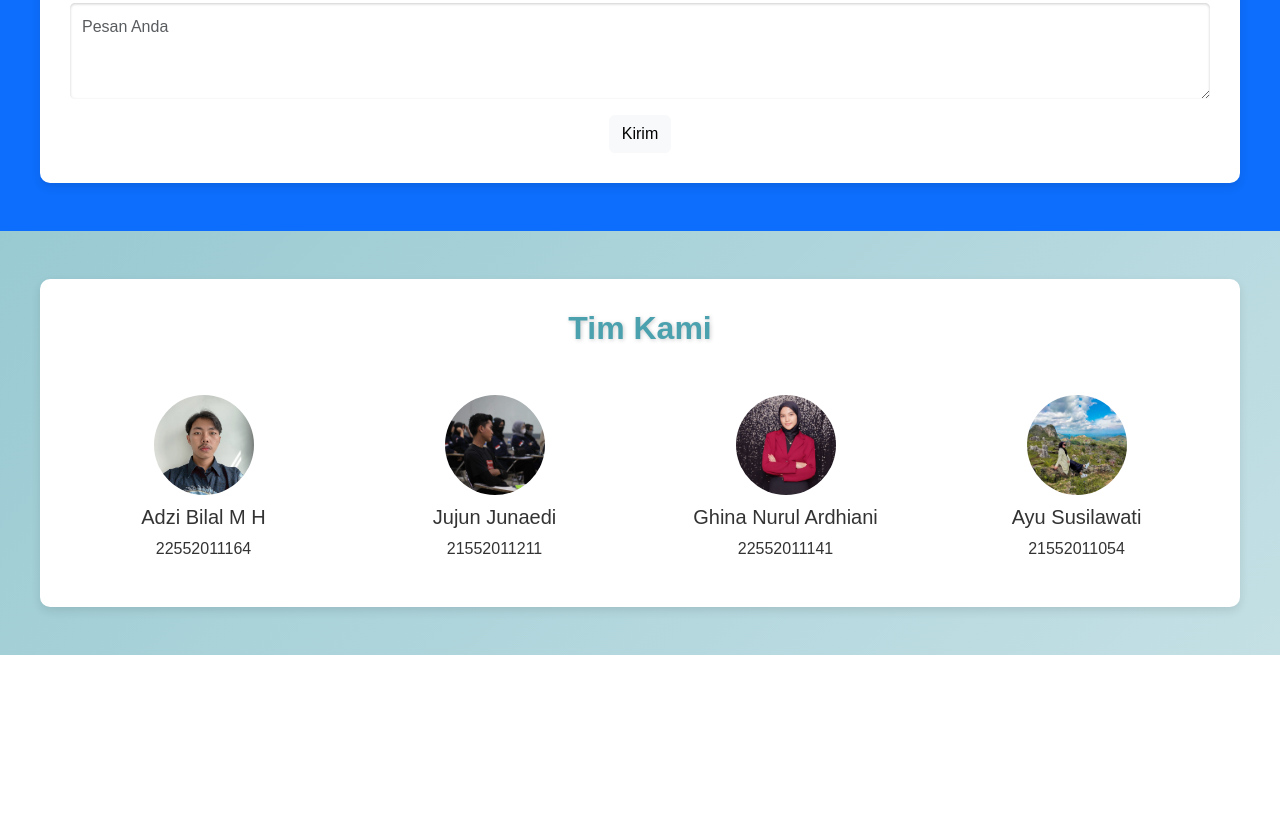
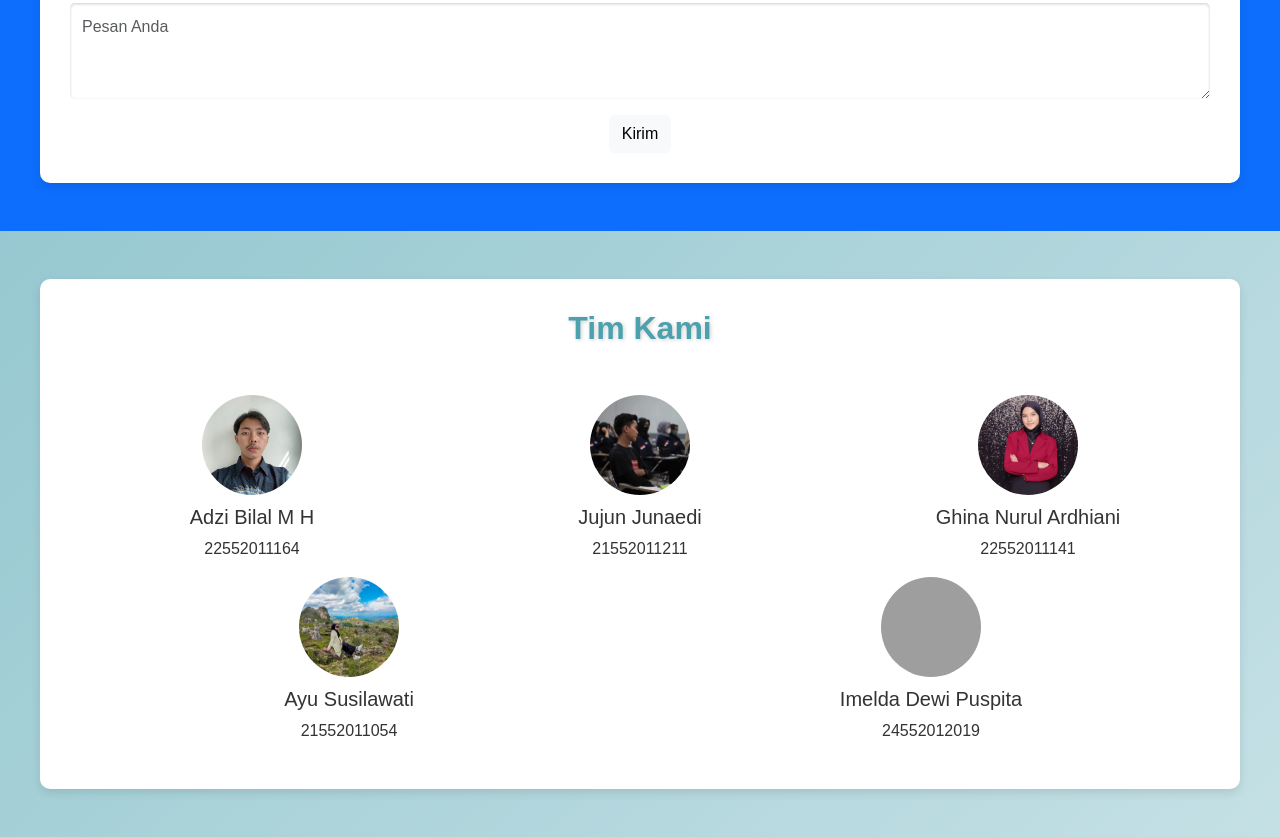
Before and after one commit to adzibilal/lp-kelompok3, a plain HTML site: page index.html in a window 1280 px wide. Shown: the part 2835-3672 px from the top of the page. Before the commit the page ends 3490 px from the top, so only its background shows below. Drawn offline with nearby package versions, Linux system fonts and the light colour scheme; grey boxes are pictures that could not be loaded.

Commit message:
Update team member layout in index.html for better responsiveness

```diff
--- a/index.html
+++ b/index.html
@@ -263,7 +263,7 @@
         <section class="container my-5">
             <h2 class="text-center">Tim Kami</h2>
             <div class="row">
-                <div class="col-md-3 text-center">
+                <div class="col-md-4 text-center">
                     <img
                         src="assets/images/team/adzi.JPG"
                         class="ava-team"
@@ -273,7 +273,7 @@
                     <h5>Adzi Bilal M H</h5>
                     <p>22552011164</p>
                 </div>
-                <div class="col-md-3 text-center">
+                <div class="col-md-4 text-center">
                     <img
                         src="assets/images/team/jujun.jpg"
                         class="ava-team"
@@ -282,7 +282,7 @@
                     <h5>Jujun Junaedi</h5>
                     <p>21552011211</p>
                 </div>
-                <div class="col-md-3 text-center">
+                <div class="col-md-4 text-center">
                     <img
                         src="assets/images/team/Ghina.jpg"
                         class="ava-team"
@@ -292,7 +292,11 @@
                     <h5>Ghina Nurul Ardhiani</h5>
                     <p>22552011141</p>
                 </div>
-                <div class="col-md-3 text-center">
+
+                <!-- isi sama kalian copy paste aja -->
+            </div>
+            <div class="row">
+                <div class="col-md-6 text-center">
                     <img
                         src="assets/images/team/ayu.jpg"
                         class="ava-team"
@@ -302,7 +306,16 @@
                     <h5>Ayu Susilawati</h5>
                     <p>21552011054</p>
                 </div>
-                <!-- isi sama kalian copy paste aja -->
+                <div class="col-md-6 text-center">
+                    <img
+                        src="assets/images/team/imelda.jpg"
+                        class="ava-team"
+                        alt="Ghina Nurul Ardhiani"
+                        width="100"
+                        height="100" />
+                    <h5>Imelda Dewi Puspita</h5>
+                    <p>24552012019</p>
+                </div>
             </div>
         </section>
 
```
Also changed, not shown: 1 other file.
